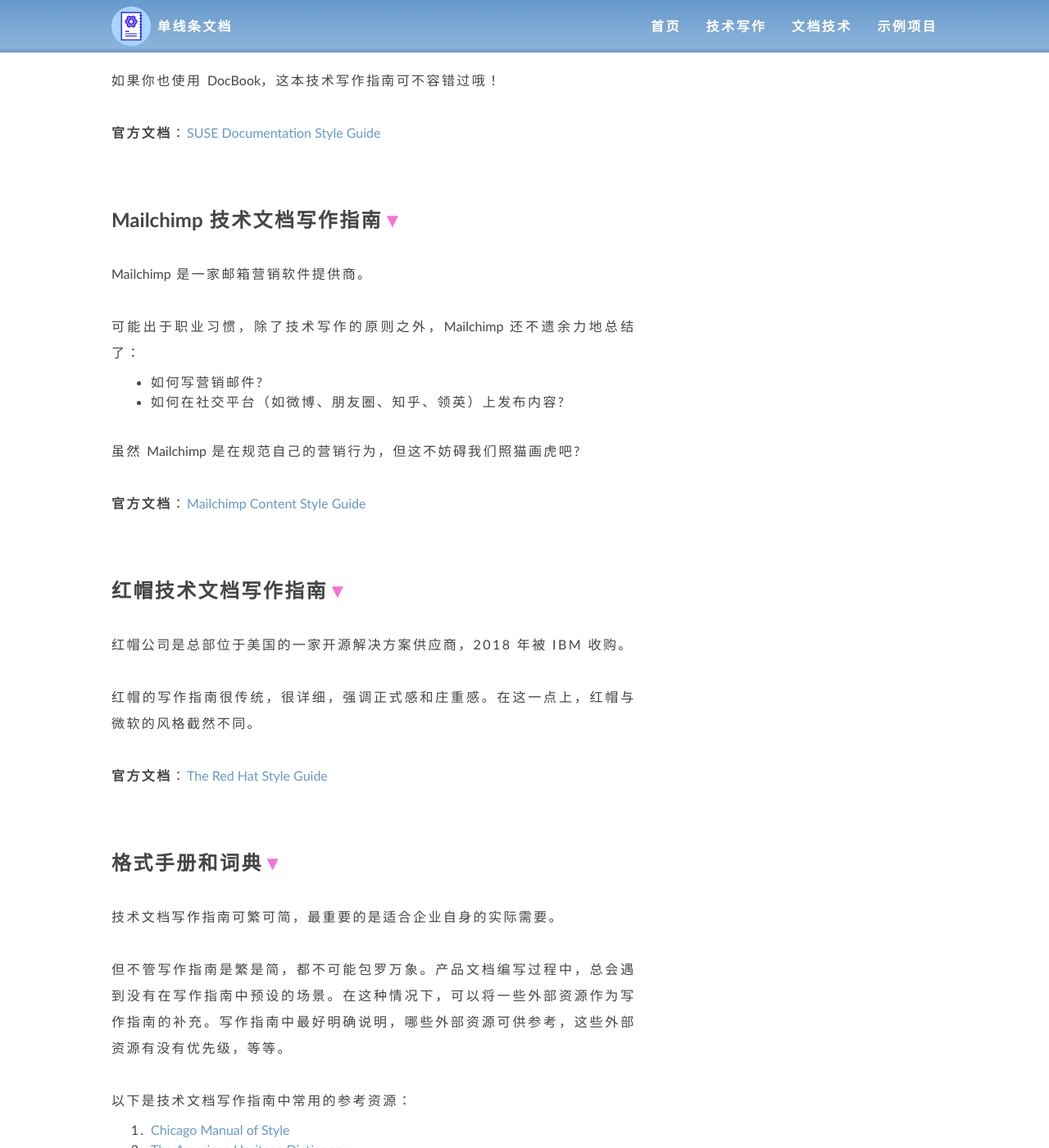
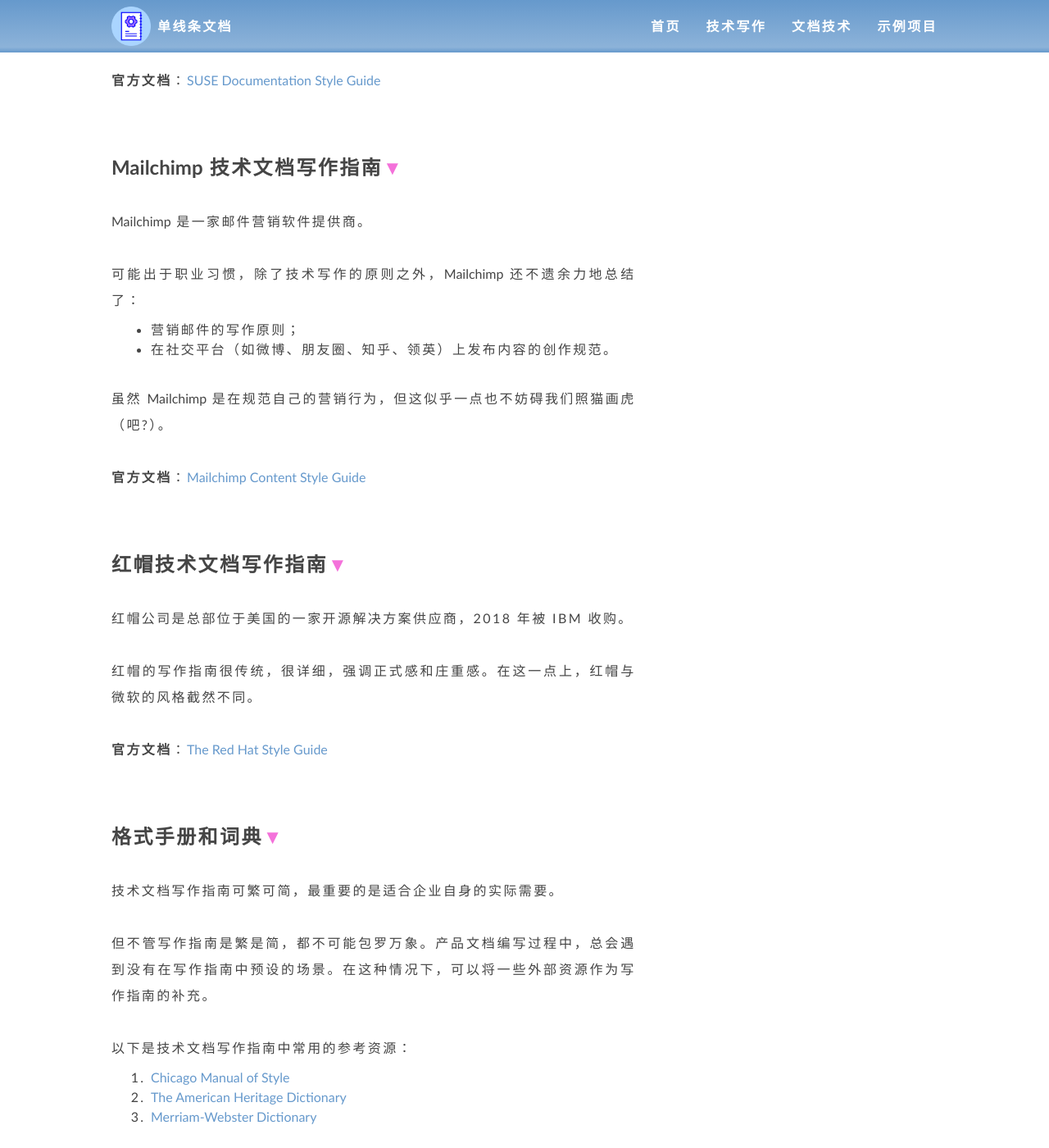
Before and after one commit to wongyah/docsimpo.work, a Jekyll site: the page built from technical-writing/_posts/2021-06-25-style-guides.md, in a window 1280 px wide and 1400 px high, scrolled down 5189 px. Shown: the whole window at 82% size. Built offline with Jekyll 4.4.1, drawn with Linux system fonts in a browser that asks for light colours; some of the changed text lies outside the part shown.

Commit message:
Small changes to the post about style guides.

```diff
--- a/technical-writing/_posts/2021-06-25-style-guides.md
+++ b/technical-writing/_posts/2021-06-25-style-guides.md
@@ -97,9 +97,7 @@
 
 <span lang='en'>Gitlab</span> 使用 <span lang='en'>Markdown</span> 编写文档。写作指南里对 <span lang='en'>Markdown</span> 中各种元素的使用方法进行了详细说明，并使用测试程序自动验证文档格式是否正确、链接是否有效。如果文档不符合规范，就不能成功提交。
 
-<span lang='en'>Gitlab</span> 使用 <span lang='en'>Git</span> 对文档进行版本管理，就像管理代码一样。作为一款开源软件，<span lang='en'>Gitlab</span> 文档的贡献者众多。
-
-为此，写作指南中不仅对文档修改和提交流程进行了详细说明，还对 <span lang='en'>Gitlab</span> 的文档架构进行了详尽的阐述。
+<span lang='en'>Gitlab</span> 使用 <span lang='en'>Git</span> 对文档进行版本管理，就像管理代码一样。作为一款开源软件，<span lang='en'>Gitlab</span> 文档的贡献者众多。为此，写作指南中不仅对文档修改和提交流程进行了详细说明，还对 <span lang='en'>Gitlab</span> 的文档架构进行了详尽的阐述。
 
 如果你正苦于不知道如何进行文档管理，这本写作指南可算是雪中送炭了！
 
@@ -119,13 +117,13 @@
 
 # <span lang='en'>Mailchimp</span> 技术文档写作指南
 
-<span lang='en'>Mailchimp</span> 是一家邮箱营销软件提供商。
+<span lang='en'>Mailchimp</span> 是一家邮件营销软件提供商。
 
 可能出于职业习惯，除了技术写作的原则之外，<span lang='en'>Mailchimp</span> 还不遗余力地总结了：
-- 如何写营销邮件?
-- 如何在社交平台（如微博、朋友圈、知乎、领英）上发布内容?
+- 营销邮件的写作原则；
+- 在社交平台（如微博、朋友圈、知乎、领英）上发布内容的创作规范。
 
-虽然 <span lang='en'>Mailchimp</span> 是在规范自己的营销行为，但这不妨碍我们照猫画虎吧?
+虽然 <span lang='en'>Mailchimp</span> 是在规范自己的营销行为，但这似乎一点也不妨碍我们照猫画虎（吧?）。
 
 **官方文档**：<span lang="en">[Mailchimp Content Style Guide](https://styleguide.mailchimp.com/)</span>
 
@@ -141,11 +139,13 @@
 
 技术文档写作指南可繁可简，最重要的是适合企业自身的实际需要。
 
-但不管写作指南是繁是简，都不可能包罗万象。产品文档编写过程中，总会遇到没有在写作指南中预设的场景。在这种情况下，可以将一些外部资源作为写作指南的补充。写作指南中最好明确说明，哪些外部资源可供参考，这些外部资源有没有优先级，等等。
+但不管写作指南是繁是简，都不可能包罗万象。产品文档编写过程中，总会遇到没有在写作指南中预设的场景。在这种情况下，可以将一些外部资源作为写作指南的补充。
 
 以下是技术文档写作指南中常用的参考资源：
 1. <span lang='en'>[Chicago Manual of Style](https://www.chicagomanualofstyle.org/home.html)</span>
 2. <span lang="en">[The American Heritage Dictionary](https://ahdictionary.com/)</span>
 3. <span lang="en">[Merriam-Webster Dictionary](https://www.merriam-webster.com/)</span>
 
+写作指南中最好明确说明，哪些外部资源可供参考，这些外部资源有没有优先级，等等。
+
 现在，你可以站在巨人们的肩头上编写自己的技术文写作指南了！
```
